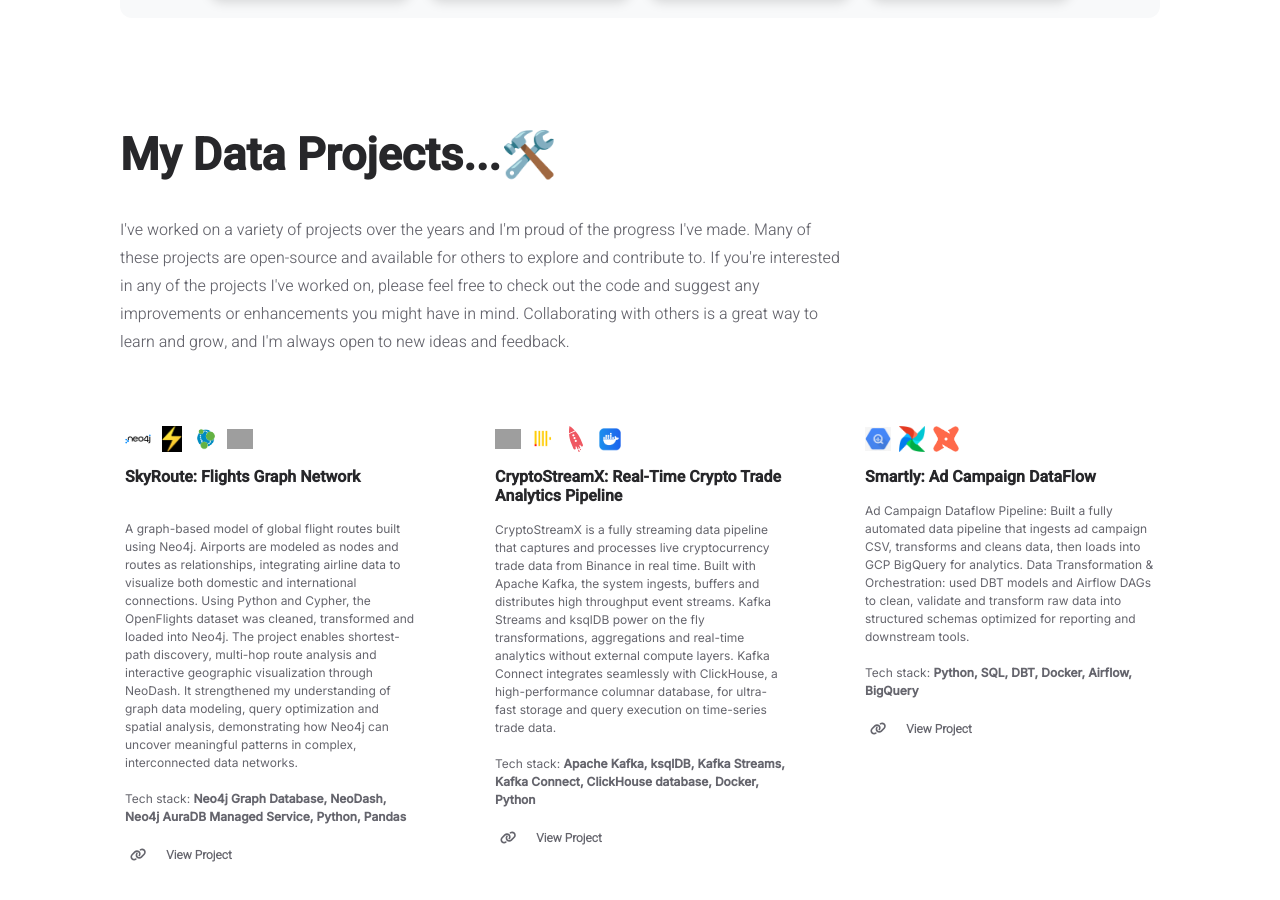
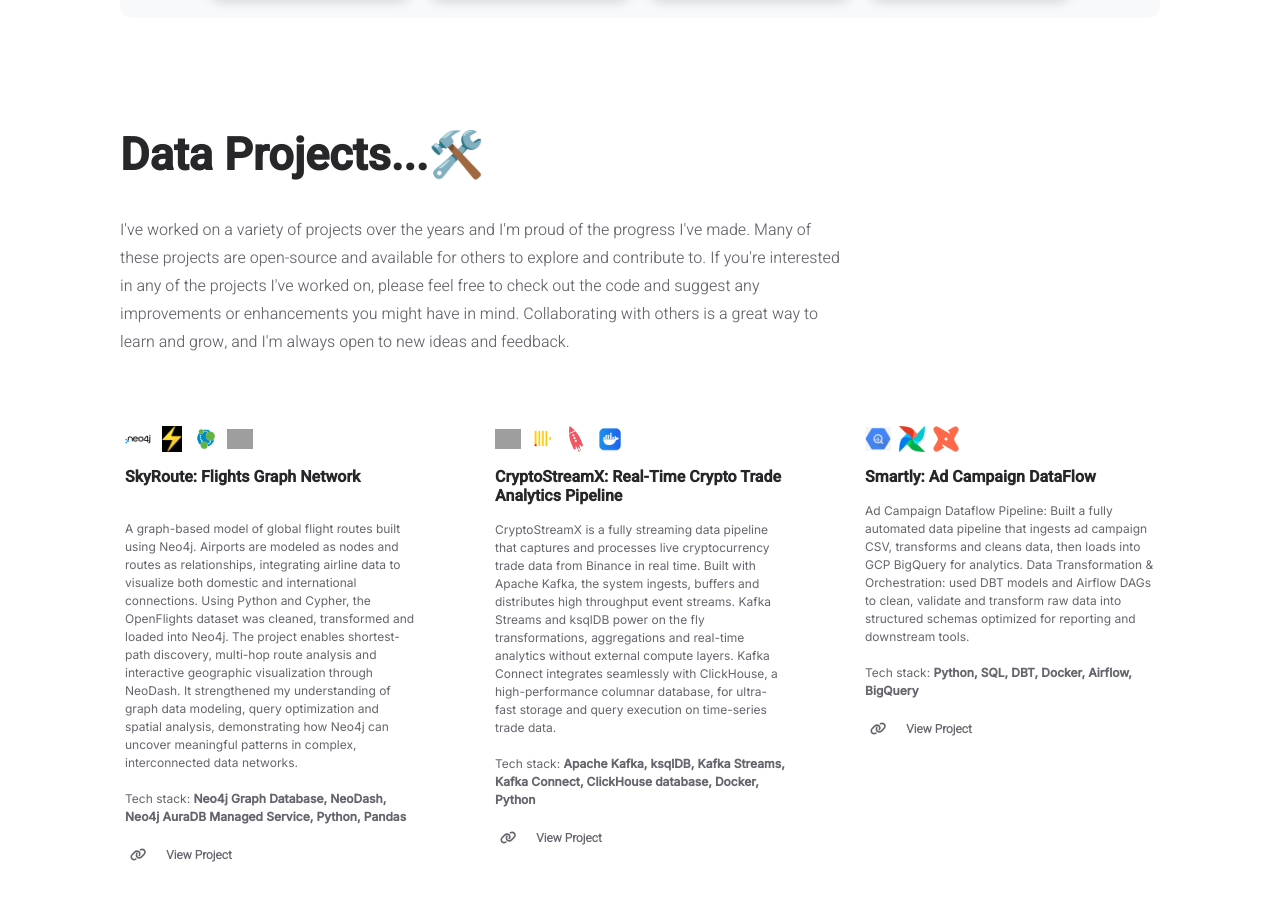
Before and after one commit to NuwanKeshara/data-engineer, a React (Create React App) app: page / in a window 1280 px wide. Shown: the part 1411-2311 px from the top of the page. Built offline with nearby package versions, Linux system fonts and the light colour scheme; grey boxes are pictures that could not be loaded.

Commit message:
change project name

```diff
--- a/src/pages/homepageSingle.jsx
+++ b/src/pages/homepageSingle.jsx
@@ -240,7 +240,7 @@
 					<section id="projects" ref={projectsRef} className="page-section">
 						<div className="projects-container">
 							<div className="title projects-title">
-								My Data Projects...🛠️
+								Data Projects...🛠️
 							</div>
 
 							<div className="subtitle projects-subtitle">
```
